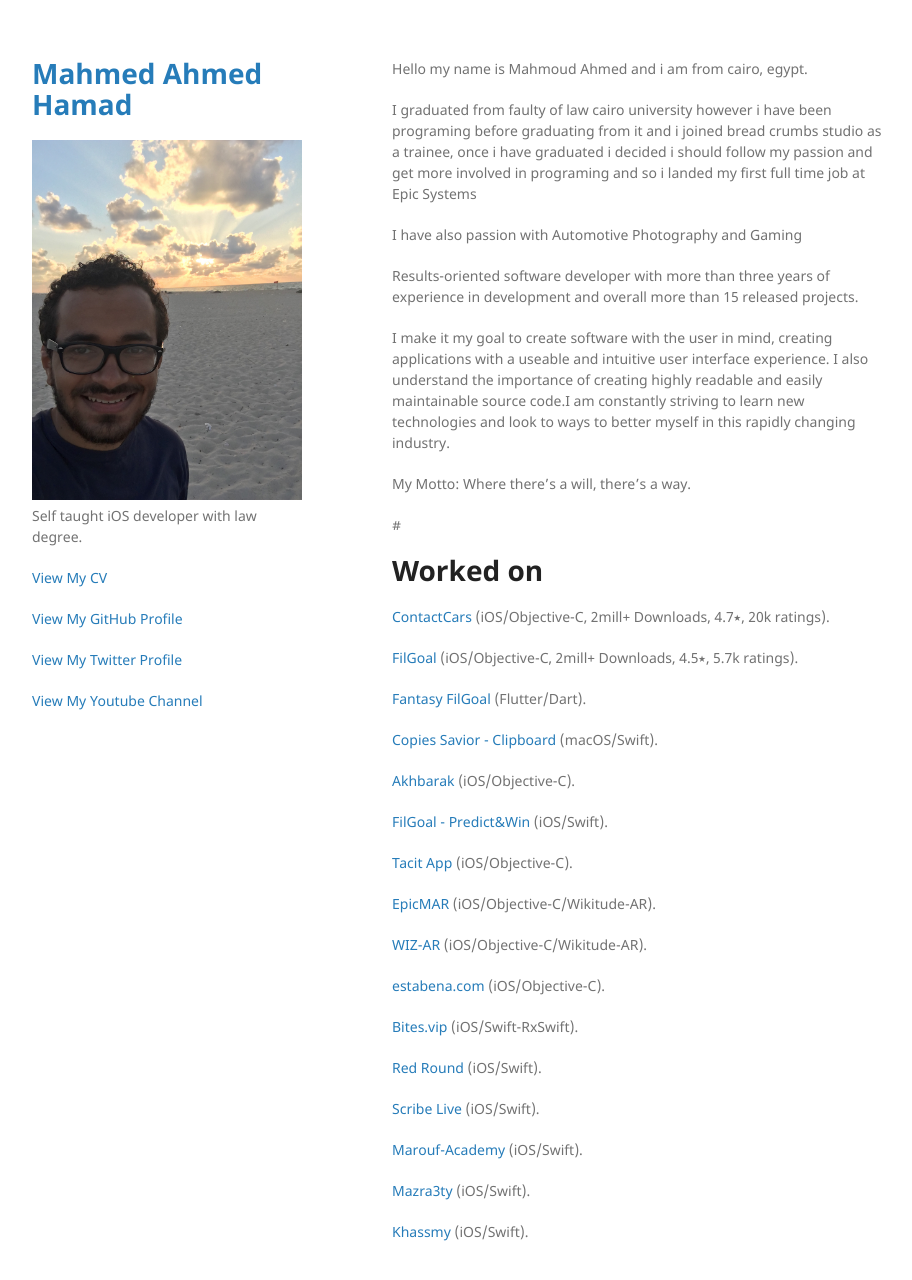
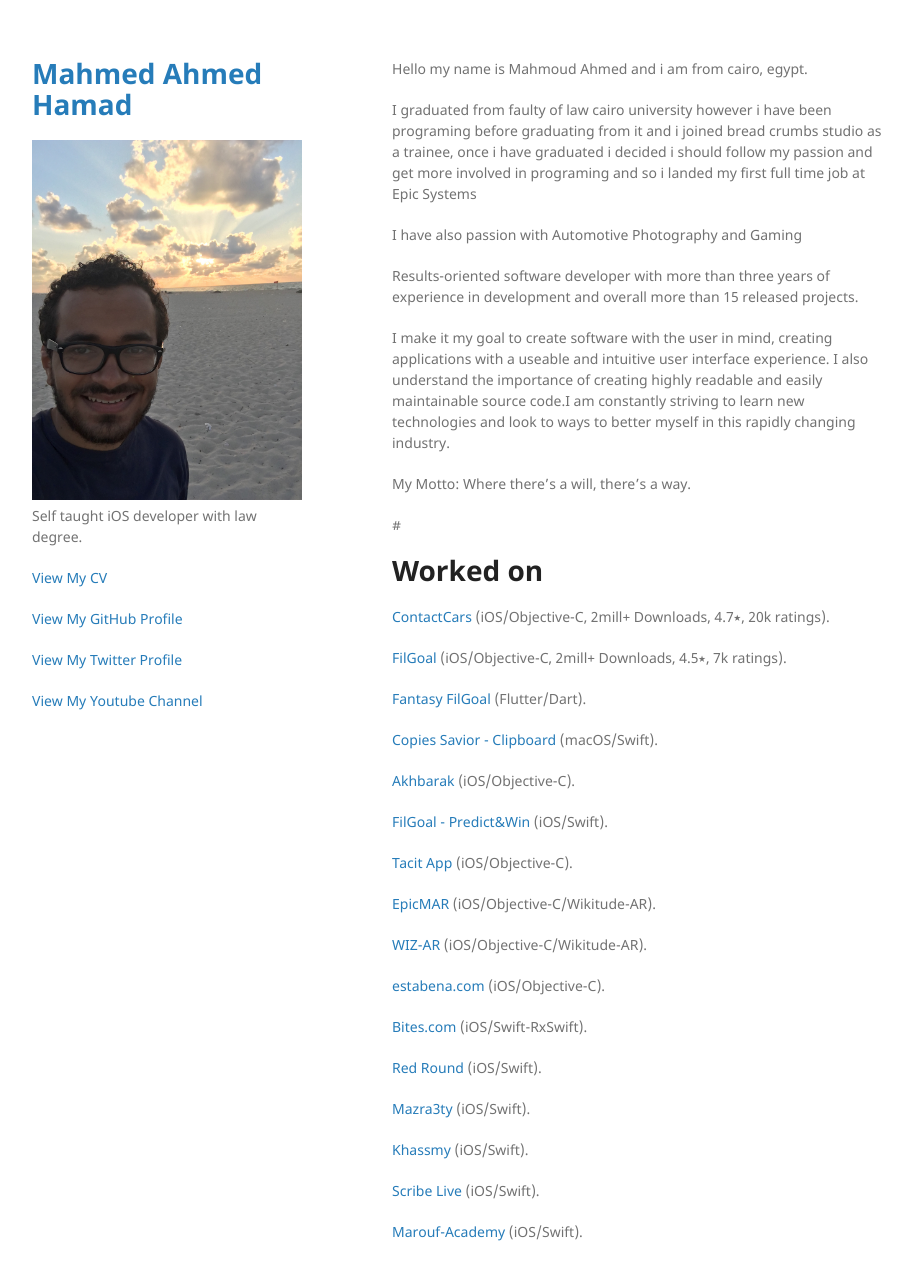
Before and after one commit to Mahmoud333/Mahmoud333.github.io, a Jekyll site: the page built from index.md, in a window 1280 px wide and 1312 px high. Shown: the top 1280 px of the window, without its empty margins (178-1090 px from the left). Built offline with Jekyll 4.4.1, drawn with Linux system fonts in a browser that asks for light colours.

Commit message:
Update index.md

```diff
--- a/index.md
+++ b/index.md
@@ -19,7 +19,7 @@ My Motto: Where there's a will, there's a way.
 
 [ContactCars](https://itunes.apple.com/eg/app/contactcars/id390158823?mt=8) (iOS/Objective-C, 2mill+ Downloads, 4.7⭑, 20k ratings).
 
-[FilGoal](https://itunes.apple.com/eg/app/filgoal/id497717534?mt=8) (iOS/Objective-C, 2mill+ Downloads, 4.5⭑, 5.7k ratings).
+[FilGoal](https://itunes.apple.com/eg/app/filgoal/id497717534?mt=8) (iOS/Objective-C, 2mill+ Downloads, 4.5⭑, 7k ratings).
 
 [Fantasy FilGoal](https://apps.apple.com/us/app/fantasy-filgoal/id1482904075) (Flutter/Dart).
 
@@ -37,14 +37,14 @@ My Motto: Where there's a will, there's a way.
 
 [estabena.com](https://itunes.apple.com/eg/app/estabena-com/id966821980?mt=8)  (iOS/Objective-C).
 
-[Bites.vip](https://itunes.apple.com/us/app/bites-vip/id1437745307?ls=1&mt=8) (iOS/Swift-RxSwift).
+[Bites.com](https://apps.apple.com/us/app/bites-com/id1483688069) (iOS/Swift-RxSwift).
 
 [Red Round](https://itunes.apple.com/us/app/red-round/id1358798081?ls=1&mt=8) (iOS/Swift).
+
+[Mazra3ty](https://itunes.apple.com/eg/app/mazra3ty/id1126704075?mt=8) (iOS/Swift).
+
+[Khassmy](https://apps.apple.com/us/app/khassmy-%D8%AE%D8%B5%D9%85%D9%8A/id1227736017) (iOS/Swift).
 
 [Scribe Live](https://itunes.apple.com/us/app/scribe-live/id1357806920?ls=1&mt=8)  (iOS/Swift).
 
 [Marouf-Academy](https://itunes.apple.com/eg/app/marouf-academy/id1074632038?mt=8)  (iOS/Swift).
-
-[Mazra3ty](https://itunes.apple.com/eg/app/mazra3ty/id1126704075?mt=8) (iOS/Swift).
-
-[Khassmy](https://apps.apple.com/us/app/khassmy-%D8%AE%D8%B5%D9%85%D9%8A/id1227736017) (iOS/Swift).
```
